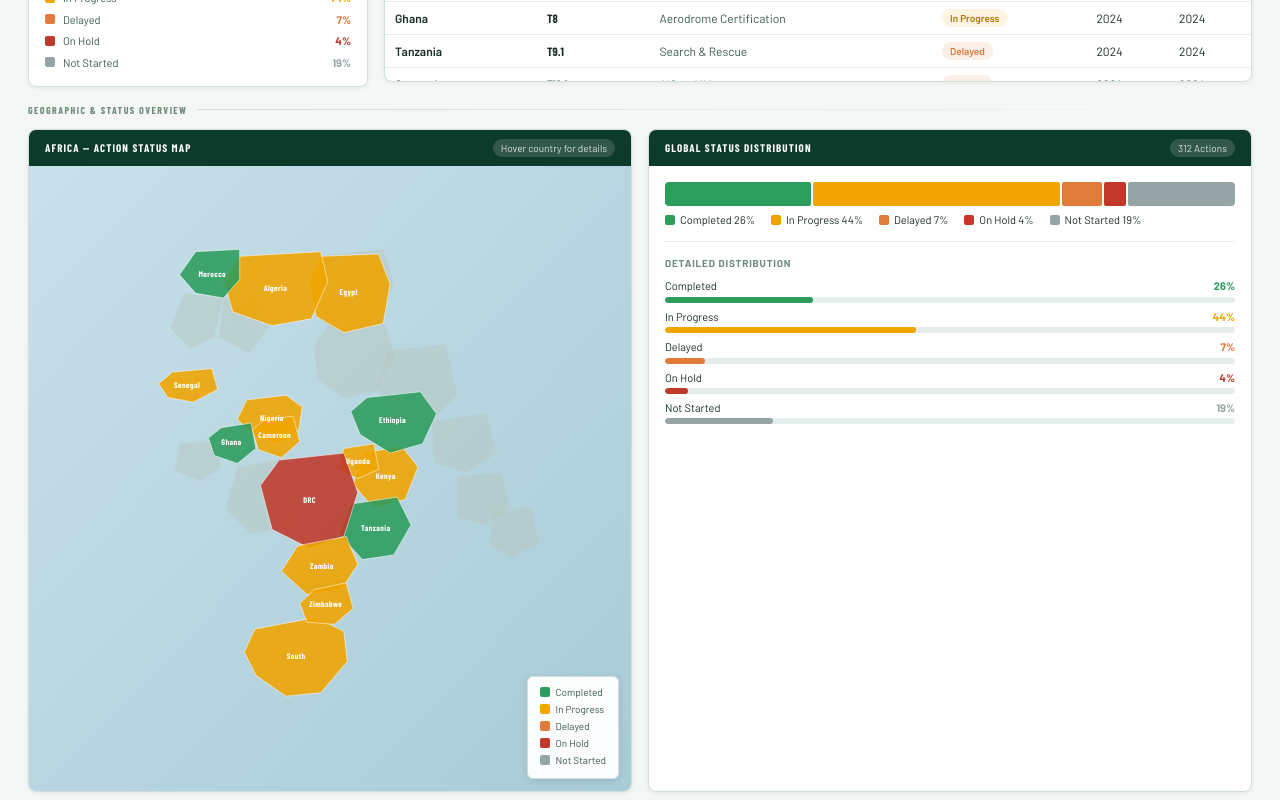
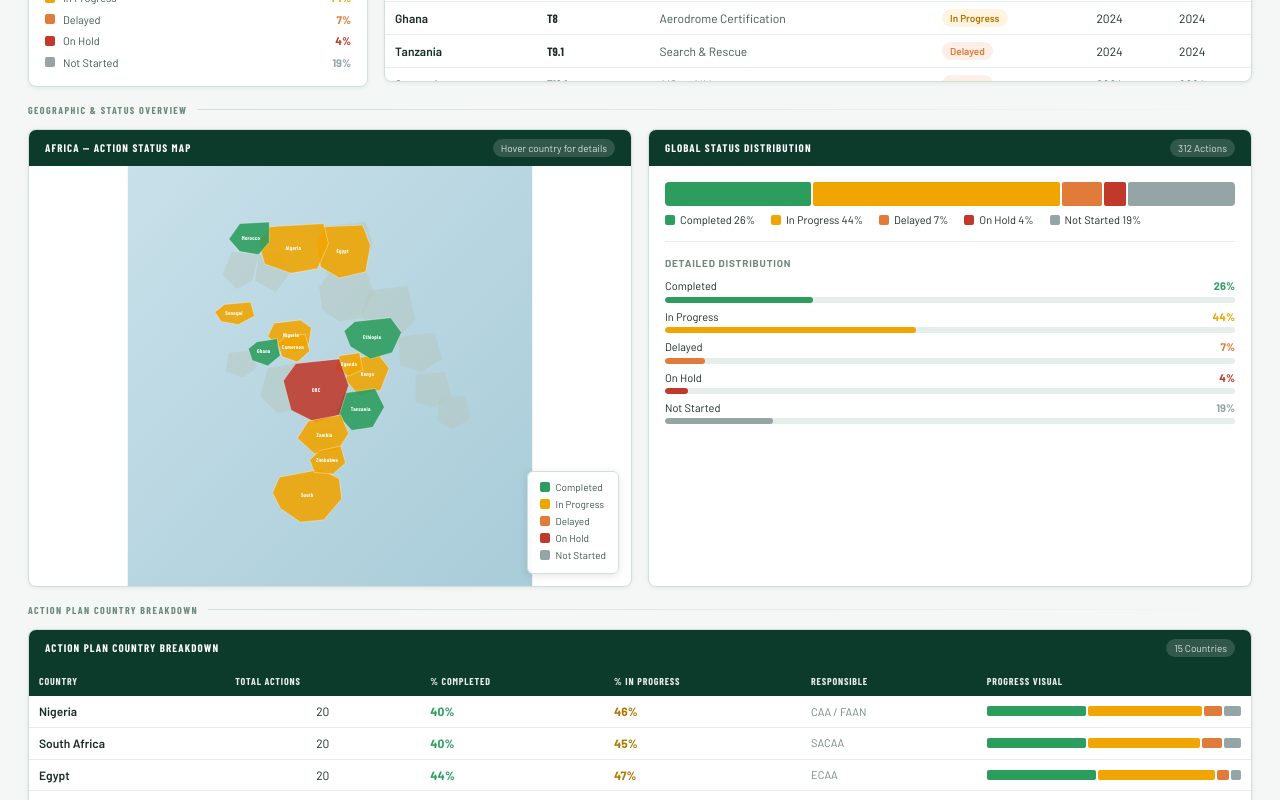
Before and after one commit to seninfosec-sn/Afcac-Dashboard, a Next.js app: page / in a window 1280 px wide. Shown: the part 720-1520 px from the top of the page. Built offline with nearby package versions, Linux system fonts and the light colour scheme; a web font is replaced by a local one.

Commit message:
Equalize Africa map and Global Status Distribution card heights
Both cards now stretch to the same height using flex layout.

Co-Authored-By: Claude Sonnet 4.6 <noreply@anthropic.com>

```diff
--- a/app/globals.css
+++ b/app/globals.css
@@ -291,7 +291,10 @@ body {
   display: grid;
   grid-template-columns: 1fr 1fr;
   gap: 16px;
+  align-items: stretch;
 }
+.row-map > * { height: 100%; }
+.row-map .card { height: 100%; display: flex; flex-direction: column; }
 
 @media (max-width: 1100px) {
   .row-wide, .row-map, .row-budget { grid-template-columns: 1fr; }
@@ -431,7 +434,7 @@ body {
 }
 
 /* ── MAP ── */
-.africa-svg { width: 100%; height: auto; }
+.africa-svg { width: 100%; height: 100%; max-height: 420px; object-fit: contain; }
 .country-shape {
   cursor: pointer;
   transition: opacity 0.15s;
--- a/components/AfricaMap.tsx
+++ b/components/AfricaMap.tsx
@@ -83,12 +83,12 @@ export default function AfricaMap({ countries }: { countries: CountryRow[] }) {
   ];
 
   return (
-    <div className="card" style={{ overflow: "hidden" }}>
+    <div className="card" style={{ overflow: "hidden", display: "flex", flexDirection: "column" }}>
       <div className="card-head">
         <span className="card-head-title">Africa — Action Status Map</span>
         <span className="card-head-badge">Hover country for details</span>
       </div>
-      <div style={{ position: "relative" }}>
+      <div style={{ position: "relative", flex: 1, minHeight: 0 }}>
         <svg className="africa-svg" viewBox="0 0 520 540" xmlns="http://www.w3.org/2000/svg">
           <defs>
             <linearGradient id="oceanG" x1="0" y1="0" x2="1" y2="1">
--- a/components/StatusBar.tsx
+++ b/components/StatusBar.tsx
@@ -10,12 +10,12 @@ export default function StatusBar({ kpis }: { kpis: KpiData }) {
   ];
 
   return (
-    <div className="card">
+    <div className="card" style={{ display: "flex", flexDirection: "column" }}>
       <div className="card-head">
         <span className="card-head-title">Global Status Distribution</span>
         <span className="card-head-badge">{kpis.totalActions} Actions</span>
       </div>
-      <div className="card-body">
+      <div className="card-body" style={{ flex: 1 }}>
         <div className="stack-bar">
           {segs.map((s) => (
             <div
```
